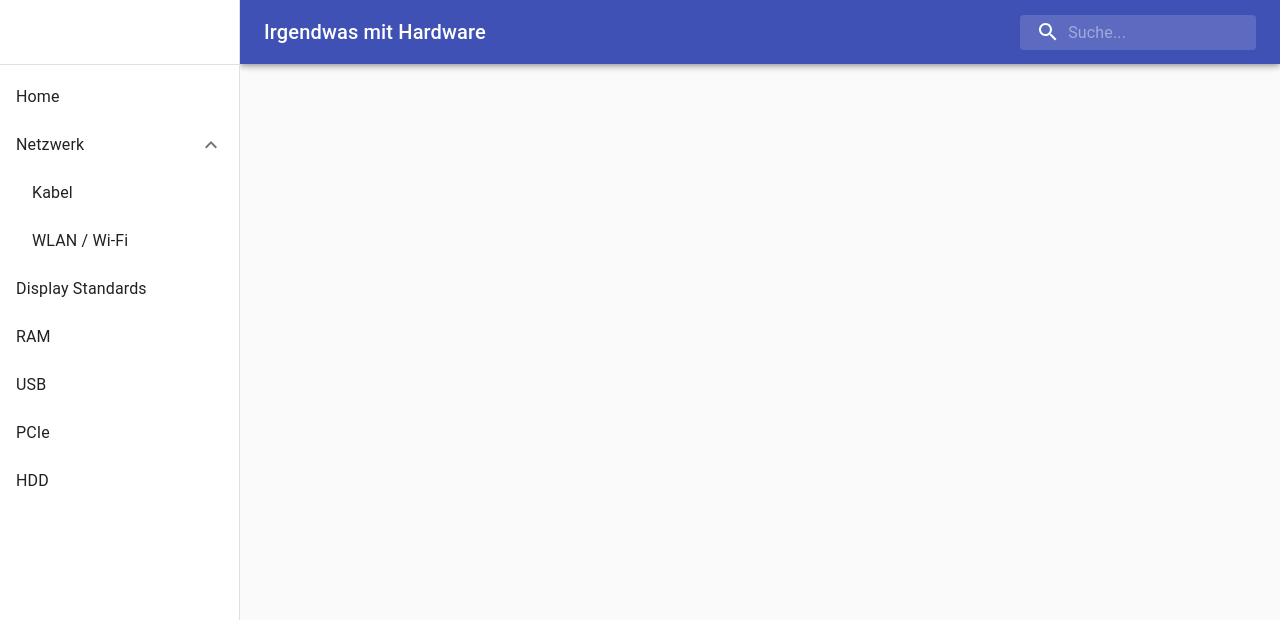
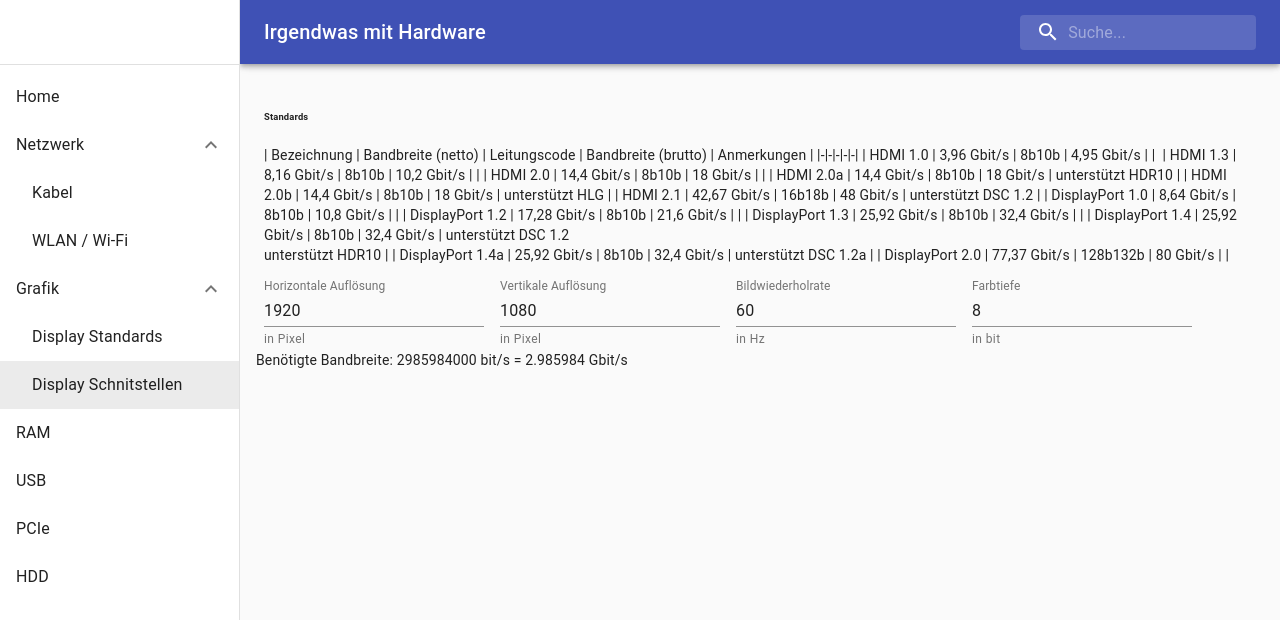
Before and after one commit to benneq/irgendwas-mit-hardware, a React (Create React App) app: page /graphics/display-interfaces in a window 1280 px wide. Shown: the top 620 px of the page. Built offline with nearby package versions, Linux system fonts and the light colour scheme.

Commit message:
DisplayInterfaces

```diff
--- a/src/App.tsx
+++ b/src/App.tsx
@@ -10,6 +10,7 @@ import SearchResults from './search/SearchResults';
 import HDD from './hdd/HDD';
 import Memory from './memory/Memory';
 import DisplayStandards from './graphics/DisplayStandards';
+import DisplayInterfaces from './graphics/DisplayInterfaces';
 
 const App: React.FunctionComponent = () => {
 	return (
@@ -23,6 +24,7 @@ const App: React.FunctionComponent = () => {
 				<Route exact path="/network/cable" component={NetworkCable} />
 				<Route exact path="/network/wifi" component={NetworkWiFi} />
 				<Route path="/graphics/display-standards" component={DisplayStandards} />
+				<Route path="/graphics/display-interfaces" component={DisplayInterfaces} />
 				<Route path="/pcie" component={PCIe} />
 				<Route path="/hdd" component={HDD} />
 			</Switch>
--- /dev/null
+++ b/src/graphics/DisplayBandwidthCalculator.tsx
@@ -0,0 +1,76 @@
+import React, { useState, useEffect } from 'react';
+import { Grid } from '@material-ui/core';
+import NumberField from '../util/NumberField';
+
+const DisplayBandwidthCalculator: React.FunctionComponent = () => {
+    const [horizontalResolution, setHorizontalResolution] = useState(1920);
+    const [verticalResolution, setVerticalResolution] = useState(1080);
+    const [refreshRate, setRefreshRate] = useState(60);
+    const [colorDepth, setColorDepth] = useState(8);
+    const [bandwidth, setBandwidth] = useState(0);
+
+    const handleHorizontalResolutionChange = (e: React.ChangeEvent<{ value: unknown }>) => {
+        setHorizontalResolution(e.target.value as number);
+    };
+
+    const handleVerticalResolutionChange = (e: React.ChangeEvent<{ value: unknown }>) => {
+        setVerticalResolution(e.target.value as number);
+    };
+
+    const handleRefreshRateChange = (e: React.ChangeEvent<{ value: unknown }>) => {
+        setRefreshRate(e.target.value as number);
+    };
+
+    const handleColorDepthChange = (e: React.ChangeEvent<{ value: unknown }>) => {
+        setColorDepth(e.target.value as number);
+    };
+
+    useEffect(() => {
+        const bandwidth = horizontalResolution * verticalResolution * refreshRate * 3 * colorDepth;
+        setBandwidth(bandwidth);
+    }, [horizontalResolution, verticalResolution, refreshRate, colorDepth]);
+
+    return (
+        <>
+            <Grid container spacing={2}>
+                <Grid item>
+                    <NumberField
+                        value={horizontalResolution}
+                        onChange={handleHorizontalResolutionChange}
+                        label="Horizontale Auflösung"
+                        helperText="in Pixel"
+                    />
+                </Grid>
+                <Grid item>
+                    <NumberField
+                        value={verticalResolution}
+                        onChange={handleVerticalResolutionChange}
+                        label="Vertikale Auflösung"
+                        helperText="in Pixel"
+                    />
+                </Grid>
+                <Grid item>
+                    <NumberField
+                        value={refreshRate}
+                        onChange={handleRefreshRateChange}
+                        label="Bildwiederholrate"
+                        helperText="in Hz"
+                    />
+                </Grid>
+                <Grid item>
+                    <NumberField
+                        value={colorDepth}
+                        onChange={handleColorDepthChange}
+                        label="Farbtiefe"
+                        helperText="in bit"
+                    />
+                </Grid>
+            </Grid>
+            <Grid container spacing={2}>
+                Benötigte Bandbreite: {bandwidth} bit/s = {bandwidth / 1000000000} Gbit/s
+            </Grid>
+        </>
+    );
+};
+
+export default DisplayBandwidthCalculator;
--- /dev/null
+++ b/src/graphics/DisplayInterfaces.tsx
@@ -0,0 +1,17 @@
+import React from 'react';
+import DisplayInterfacesTable from './display-interfaces-table.mdx';
+import DisplayBandwidthCalculator from './DisplayBandwidthCalculator';
+
+
+
+const DisplayInterfaces: React.FunctionComponent = () => {
+    return (
+        <>
+            <DisplayInterfacesTable />
+
+            <DisplayBandwidthCalculator />
+        </>
+    );
+};
+
+export default DisplayInterfaces;
--- /dev/null
+++ b/src/graphics/display-interfaces-table.mdx
@@ -0,0 +1,16 @@
+###### Standards
+
+| Bezeichnung | Bandbreite (netto) | Leitungscode | Bandbreite (brutto) | Anmerkungen |
+|-|-|-|-|-|
+| HDMI 1.0 | 3,96 Gbit/s | 8b10b | 4,95 Gbit/s | |
+| HDMI 1.3 | 8,16 Gbit/s | 8b10b | 10,2 Gbit/s | |
+| HDMI 2.0 | 14,4 Gbit/s | 8b10b | 18 Gbit/s | |
+| HDMI 2.0a | 14,4 Gbit/s | 8b10b | 18 Gbit/s | unterstützt HDR10 |
+| HDMI 2.0b | 14,4 Gbit/s | 8b10b | 18 Gbit/s | unterstützt HLG |
+| HDMI 2.1 | 42,67 Gbit/s | 16b18b | 48 Gbit/s | unterstützt DSC 1.2 |
+| DisplayPort 1.0 | 8,64 Gbit/s | 8b10b | 10,8 Gbit/s | |
+| DisplayPort 1.2 | 17,28 Gbit/s | 8b10b | 21,6 Gbit/s | |
+| DisplayPort 1.3 | 25,92 Gbit/s | 8b10b | 32,4 Gbit/s | |
+| DisplayPort 1.4 | 25,92 Gbit/s | 8b10b | 32,4 Gbit/s | unterstützt DSC 1.2<br/>unterstützt HDR10 |
+| DisplayPort 1.4a | 25,92 Gbit/s | 8b10b | 32,4 Gbit/s | unterstützt DSC 1.2a |
+| DisplayPort 2.0 | 77,37 Gbit/s | 128b132b | 80 Gbit/s | |
--- a/src/layout/Navigation.tsx
+++ b/src/layout/Navigation.tsx
@@ -11,7 +11,10 @@ const menu = [
 		{ text: 'Kabel', to: '/network/cable' },
 		{ text: 'WLAN / Wi-Fi', to: '/network/wifi' },
 	]},
-	{ text: 'Display Standards', to: '/graphics/display-standards' },
+	{ text: 'Grafik', children: [
+		{ text: 'Display Standards', to: '/graphics/display-standards' },
+		{ text: 'Display Schnitstellen', to: '/graphics/display-interfaces' }
+	]},
 	{ text: 'RAM', to: '/memory' },
 	{ text: 'USB', to: '/usb' },
 	{ text: 'PCIe', to: '/pcie' },
```
